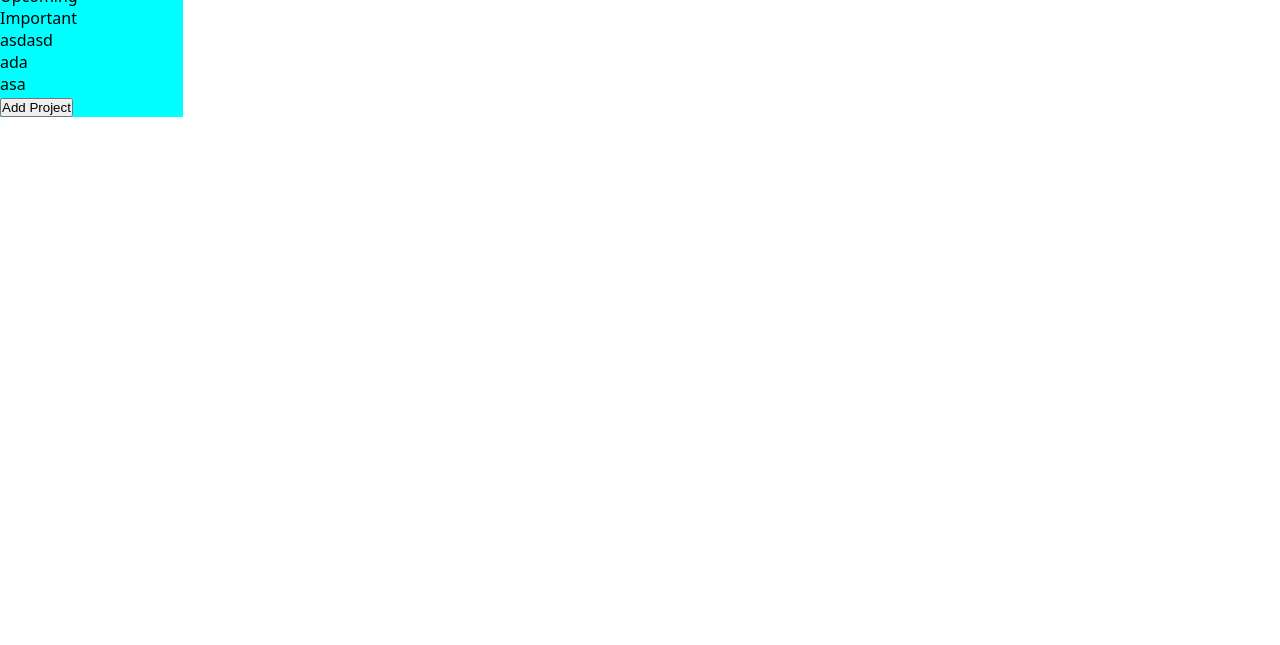
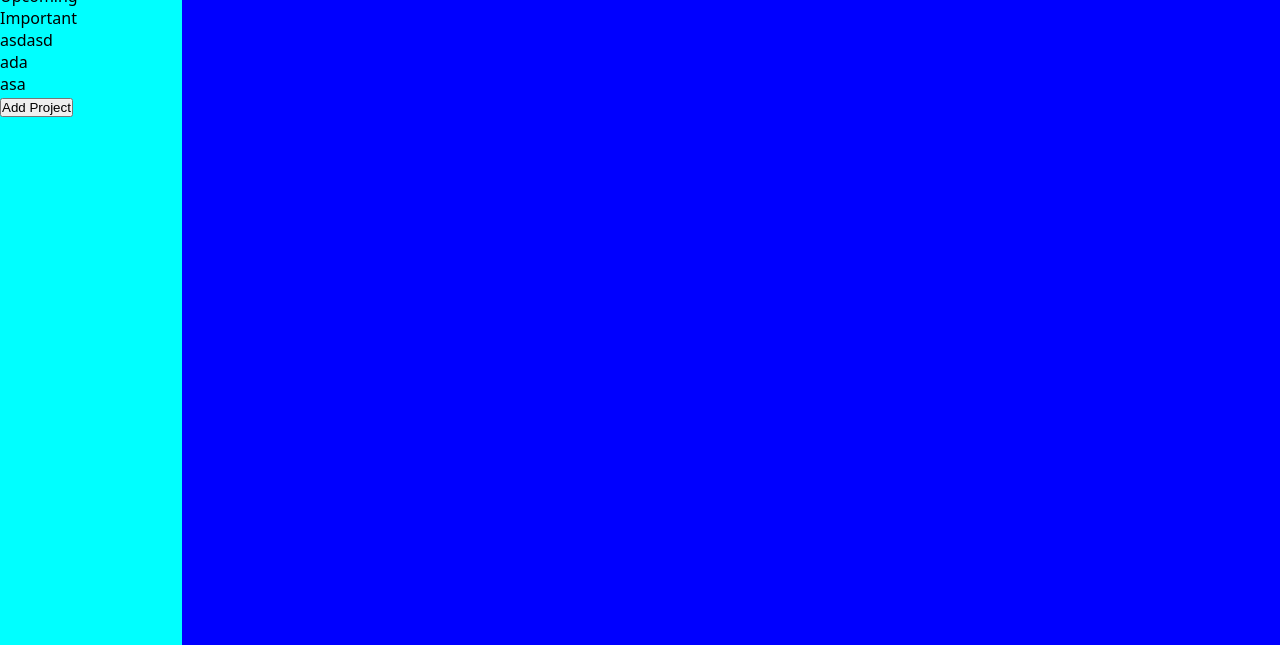
Before and after one commit to bima-taruna/project-to-do-list, a website built with webpack: page src/index.html in a window 1280 px wide. Shown: the part 155-800 px from the top of the page. Built offline with nearby package versions, Linux system fonts and the light colour scheme.

Commit message:
style basic layout

```diff
--- a/src/style.css
+++ b/src/style.css
@@ -39,17 +39,27 @@ header {
   align-items: center;
 }
 
-main {
+/* main {
   display: grid;
   grid-template-columns: 1fr 6fr;
-}
+} */
 
 #sidebar {
   padding-top: 6rem;
   height: 100%;
   background-color: aqua;
+  position: fixed;
+  top: 0;
+  left: 0;
+  z-index: 98;
+  width: 14.2%;
+  /* width: 100%; */
 }
 
 #content {
+  background-color: blue;
+  width: 100vw;
   padding-top: 6rem;
+  height: 100vh;
+  padding-left: 15%;
 }
```
